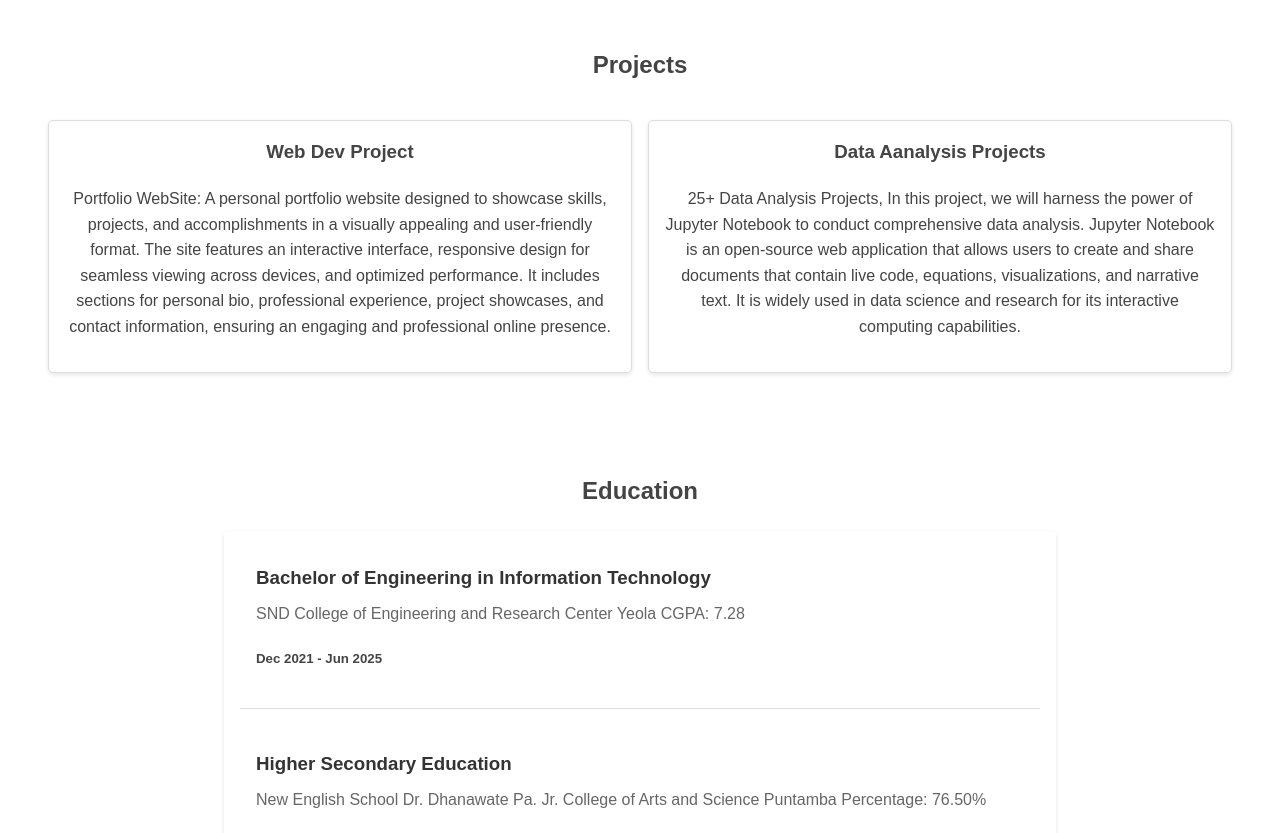
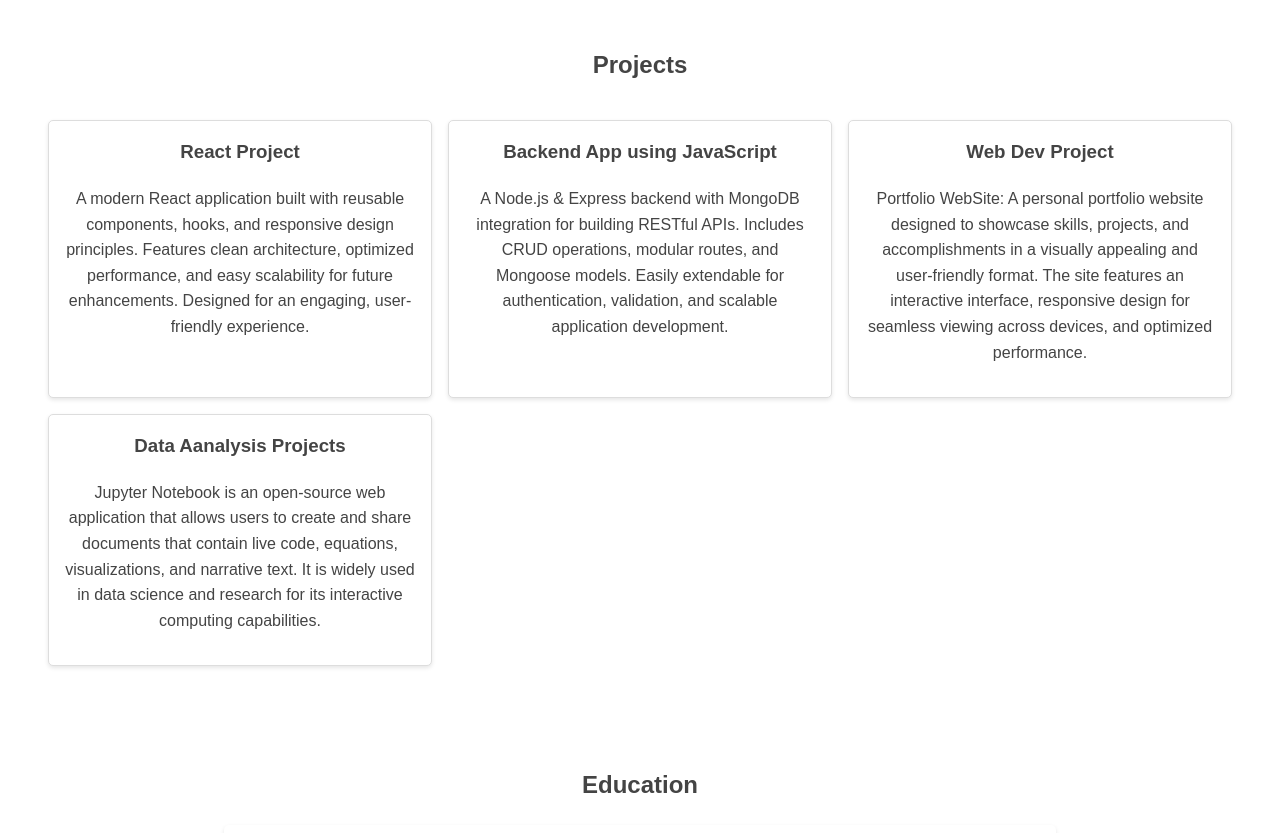
Before and after one commit to Tambe-Jeevan/Tambe-Jeevan, a plain HTML site: page index.html in a window 1280 px wide. Shown: the part 640-1473 px from the top of the page. Drawn offline with Linux system fonts and the light colour scheme.

```diff
--- a/index.html
+++ b/index.html
@@ -34,12 +34,20 @@
             <h2>Projects</h2>
             <div class="project-grid">
                 <div class="project-card">
+                    <h3>React Project</h3>
+                    <p>A modern React application built with reusable components, hooks, and responsive design principles. Features clean architecture, optimized performance, and easy scalability for future enhancements. Designed for an engaging, user-friendly experience.</p>
+                </div>
+                <div class="project-card">
+                    <h3>Backend App using JavaScript</h3>
+                    <p>A Node.js & Express backend with MongoDB integration for building RESTful APIs. Includes CRUD operations, modular routes, and Mongoose models. Easily extendable for authentication, validation, and scalable application development.</p>
+                </div>
+                <div class="project-card">
                     <h3>Web Dev Project</h3>
-                    <p>Portfolio WebSite: A personal portfolio website designed to showcase skills, projects, and accomplishments in a visually appealing and user-friendly format. The site features an interactive interface, responsive design for seamless viewing across devices, and optimized performance. It includes sections for personal bio, professional experience, project showcases, and contact information, ensuring an engaging and professional online presence.</p>
+                    <p>Portfolio WebSite: A personal portfolio website designed to showcase skills, projects, and accomplishments in a visually appealing and user-friendly format. The site features an interactive interface, responsive design for seamless viewing across devices, and optimized performance.</p>
                 </div>
                 <div class="project-card">
                     <h3>Data Aanalysis Projects</h3>
-                    <p>25+ Data Analysis Projects, In this project, we will harness the power of Jupyter Notebook to conduct comprehensive data analysis. Jupyter Notebook is an open-source web application that allows users to create and share documents that contain live code, equations, visualizations, and narrative text. It is widely used in data science and research for its interactive computing capabilities.</p>
+                    <p>Jupyter Notebook is an open-source web application that allows users to create and share documents that contain live code, equations, visualizations, and narrative text. It is widely used in data science and research for its interactive computing capabilities.</p>
                 </div>
             </div>
         </section>
@@ -116,6 +124,7 @@
                     <i class="fa-solid fa-user-check"></i>
                 </a>
             </div>
+
         </section>
         <p>&copy; 2025 Jeevan Tambe. All Rights Reserved.</p>
     </footer>
--- a/styles.css
+++ b/styles.css
@@ -97,7 +97,6 @@ header {
   opacity: 0;
   z-index: 2;
 }
-
 .profile-photo:hover i {
   color: #333;
   opacity: 1;
```
Also changed, not shown: about.html (+1 -1 lines), contacts.html (+1 -1 lines), education.html (+4 -0 lines), projects.html (+10 -1 lines).
